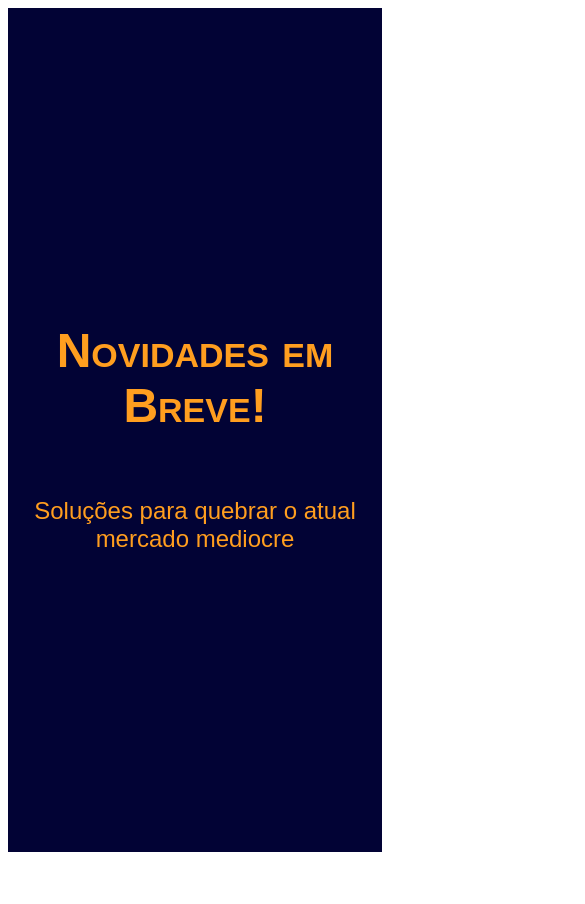
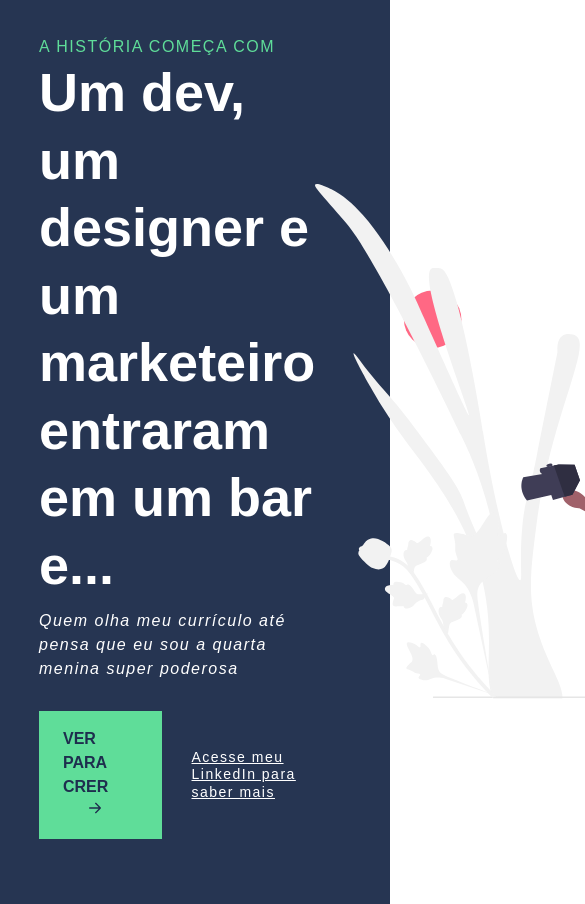
Before and after one commit to lucascruzph/lucascruzph.github.io, a plain HTML site: page index.html in a window 390 px wide. Shown: the top 904 px of the page, 585 px wide, since content can reach past the window. Before the commit the page ends 860 px from the top, so only its background shows below. Drawn offline with Linux system fonts and the light colour scheme.

Commit message:
Página sem responsividade

```diff
--- a/index.html
+++ b/index.html
@@ -5,17 +5,37 @@
     <meta http-equiv="X-UA-Compatible" content="IE=edge">
     <meta name="viewport" content="width=device-width, initial-scale=1.0">
     <title>Portifólio do Lucas Cruz</title>
+    <link rel="stylesheet" href="reset.css">
     <link rel="stylesheet" href="style.css">
 </head>
 <body>
     <main>
-        <section class="hero">
-            <h1>
-                Novidades em Breve!
-            </h1>
-            <p>
-                Soluções para quebrar o atual mercado mediocre
-            </p>
+        <section class="section-hero">
+            <div class="hero">
+                <div class="conversao">
+                    <p class="pretitle">
+                        A HISTÓRIA COMEÇA COM
+                    </p>
+                    <h1>
+                        Um dev, um designer e um marketeiro entraram em um bar e...
+                    </h1>
+                    <p class="subtitle">
+                        Quem olha meu currículo até pensa que eu sou a quarta menina super poderosa
+                    </p>
+                    <div class="cta-hero">
+                        <a href="https://www.linkedin.com/in/lucascruzdejesus/" class="botao">
+                            VER PARA CRER
+                            <svg xmlns="http://www.w3.org/2000/svg" width="1em" height="1em" preserveAspectRatio="xMidYMid meet" viewBox="0 0 24 24"><path fill="none" stroke="#1e2e4e" stroke-linecap="round" stroke-linejoin="round" stroke-width="2" d="M4 12h16m-7-7l7 7l-7 7"/></svg>
+                        </a>
+                        <a href="https://www.linkedin.com/in/lucascruzdejesus/">
+                            <p>Acesse meu LinkedIn para saber mais</p>
+                        </a>
+                    </div>
+                </div>
+                <div class="box-img-hero">
+                    <img src="homem preto com camera e notebook.svg" alt="homem preto com camera e notebook" class="svg-hero">
+                </div>
+            </div>
         </section>
     </main>
 </body>
--- /dev/null
+++ b/reset.css
@@ -0,0 +1,48 @@
+/* http://meyerweb.com/eric/tools/css/reset/
+   v2.0 | 20110126
+   License: none (public domain)
+*/
+
+html, body, div, span, applet, object, iframe,
+h1, h2, h3, h4, h5, h6, p, blockquote, pre,
+a, abbr, acronym, address, big, cite, code,
+del, dfn, em, img, ins, kbd, q, s, samp,
+small, strike, strong, sub, sup, tt, var,
+b, u, i, center,
+dl, dt, dd, ol, ul, li,
+fieldset, form, label, legend,
+table, caption, tbody, tfoot, thead, tr, th, td,
+article, aside, canvas, details, embed,
+figure, figcaption, footer, header, hgroup,
+menu, nav, output, ruby, section, summary,
+time, mark, audio, video {
+	margin: 0;
+	padding: 0;
+	border: 0;
+	font-size: 100%;
+	font: inherit;
+	vertical-align: baseline;
+}
+/* HTML5 display-role reset for older browsers */
+article, aside, details, figcaption, figure,
+footer, header, hgroup, menu, nav, section {
+	display: block;
+}
+body {
+	line-height: 1;
+}
+ol, ul {
+	list-style: none;
+}
+blockquote, q {
+	quotes: none;
+}
+blockquote:before, blockquote:after,
+q:before, q:after {
+	content: '';
+	content: none;
+}
+table {
+	border-collapse: collapse;
+	border-spacing: 0;
+}
--- a/style.css
+++ b/style.css
@@ -1,22 +1,66 @@
-
-.hero{
-    height: 100vh;
-    background-color: rgb(2, 3, 53);
+*{
+    margin: 0;
+    font-family: Arial, Helvetica, sans-serif;
+    color: white;
+}
+.section-hero{
+    background-color: #263552;
     display: flex;
-    flex-direction: column;
     justify-content: center;
 }
-.hero h1, p{
-    text-align: center;
-    font-family: Arial, Helvetica, sans-serif;
-    color: rgb(255, 158, 31);
-
+h1{
+    font-weight: 900;
+    font-size: 54px;
+    line-height: 1.25;
 }
-h1{
-    font-variant: small-caps;
+.hero{
+    width: 80vw;
+    padding: 30px;
+    min-height: 100vh;
+    background-color: #263552;
+    display: flex;
+    align-items: center;
+}
+.pretitle{
+    font-weight: 300;
+    font-size: 16px;
+    line-height: 1.5;
+    letter-spacing: 1.5px;
+    color: #5fdd99;
+}
+.subtitle{
+    font-weight: 300;
+    font-size: 16px;
+    line-height: 1.5;
+    letter-spacing: 1.5px;
+    font-style: italic;
+    padding-top: 10px;
+}
+div .cta-hero{
+    padding: 30px 0px;
+    margin: 0;
+    display: flex;
+    align-items: center;
+}
+div .botao{
     font-weight: 900;
-    font-size: 48px
+    font-size: 16px;
+    line-height: 1.5;
+    color: #1E2E4E;
+    background-color: #5fdd99;
+    padding: 16px 24px;
+    margin-right: 30px;
+    text-decoration: none;
 }
-p{
-    font-size: 24px;
+.cta-hero a p{
+    font-weight: 400;
+    font-size: 14px;
+    line-height: 1.25;
+    letter-spacing: 1.5px;
 }
+.cta-hero svg{
+    padding-left: 24px;
+}
+.svg-hero{
+    width: 800px;
+}
```
Also changed, not shown: homem preto com camera e notebook.svg (added).
